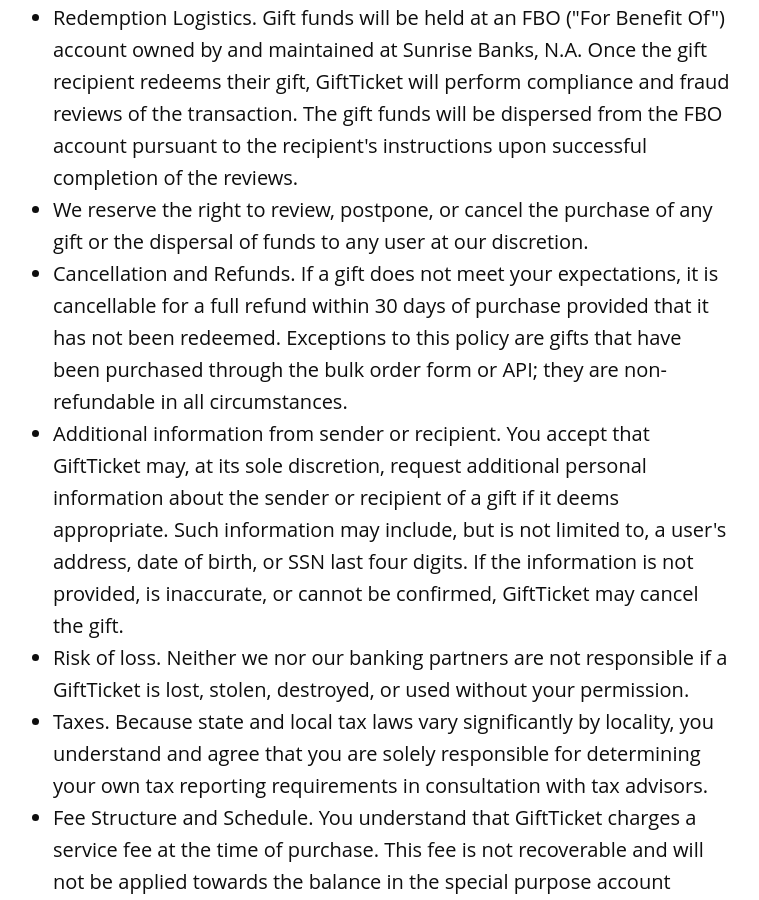
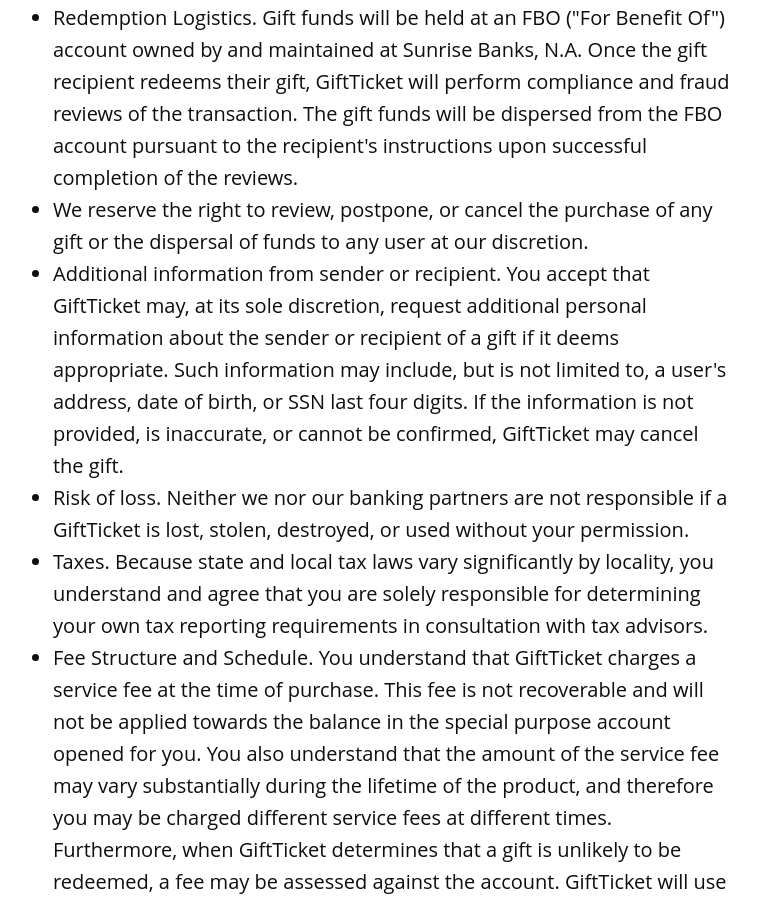
Before and after one commit to alleyway/gift-ticket-web, a Jekyll site: the page built from terms.html, in a window 1280 px wide and 900 px high, scrolled down 4598 px. Shown: the whole window, without its empty margins (282-1041 px from the left). Built offline with Jekyll 4.4.1, drawn with Linux system fonts in a browser that asks for light colours; some web fonts are replaced; comment, search, counter and statistics services are not loaded.

Commit message:
Adding wholesale placeholder information

```diff
--- a/_includes/footer.html
+++ b/_includes/footer.html
@@ -19,7 +19,7 @@
                 <a href="/about">About</a> <br/>
                 <a href="/faq">FAQs</a><br/>
                 <a href="/contact">Contact</a><br/>
-                <a href="/wholesale">Bulk Orders</a><br/>
+                <a href="/wholesale">Wholesale</a><br/>
                 <a href="/terms">Terms of Use</a><br/>
                 <a href="/privacy">Privacy Policy</a><br/>
                 <a href="/press">News/Press</a><br/>
--- a/terms.html
+++ b/terms.html
@@ -76,7 +76,6 @@
                 <li>
                     We reserve the right to review, postpone, or cancel the purchase of any gift or the dispersal of funds to any user at our discretion.
                 </li>
-                <li>Cancellation and Refunds. If a gift does not meet your expectations, it is cancellable for a full refund within 30 days of purchase provided that it has not been redeemed. Exceptions to this policy are gifts that have been purchased through the bulk order form or API; they are non-refundable in all circumstances.</li>
                 <li>Additional information from sender or recipient. You accept that GiftTicket may, at its sole discretion, request additional personal information about the sender or recipient of a gift if it deems appropriate. Such information may include, but is not limited to, a user's address, date of birth, or SSN last four digits. If the information is not provided, is inaccurate, or cannot be confirmed, GiftTicket may cancel the gift.</li>
                 <li>Risk of loss. Neither we nor our banking partners are not responsible if a GiftTicket is lost, stolen, destroyed, or used without your permission.</li>
                 <li>Taxes. Because state and local tax laws vary significantly by locality, you understand and agree that you are solely responsible for determining your own tax reporting requirements in consultation with tax advisors.</li>
```
